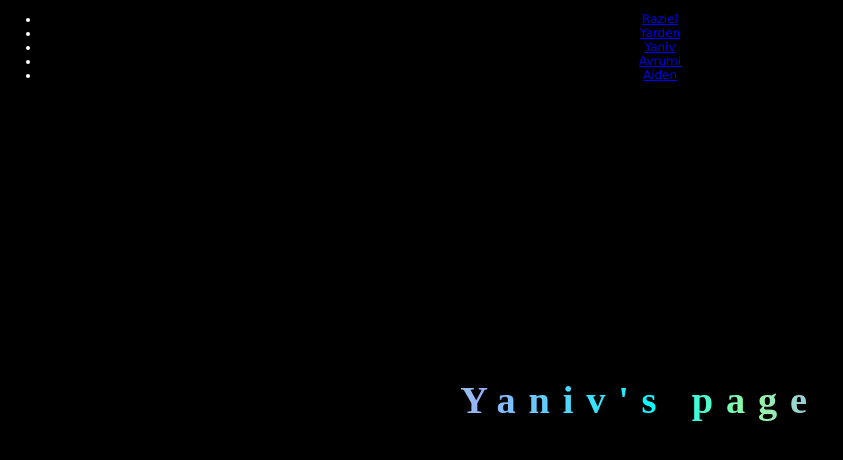
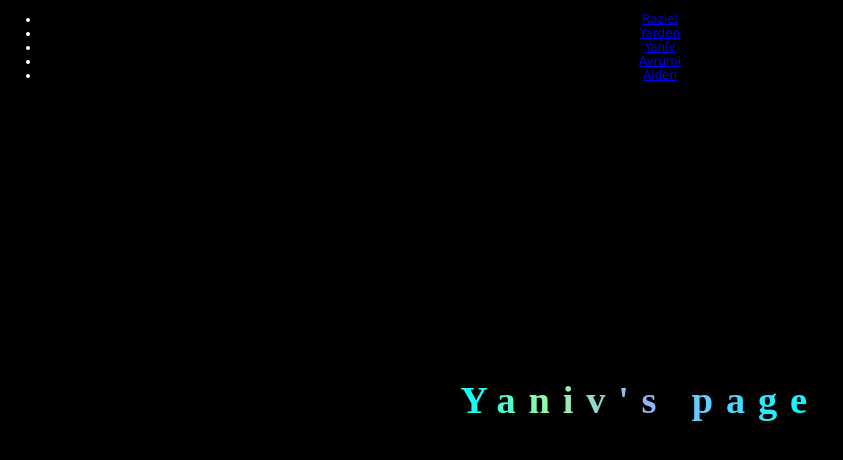
Before and after one commit to tomerp20/friday, a React (Create React App) app: page /yaniv in a window 1280 px wide. Shown: the top 460 px of the page, without its empty margins (0-843 px from the left). Built offline with nearby package versions, Linux system fonts and the light colour scheme.

Commit message:
yaniv text animation fix

```diff
--- a/src/App.css
+++ b/src/App.css
@@ -95,29 +95,13 @@
   letter-spacing: 1vw;
   max-width: 700px;
   text-align: center;
-  background: rgba(255, 253, 160, 1);
   background: -webkit-linear-gradient( left, #00ffff 0%, #97fba0 25%, #97b1fb 50%, #00ffff 100%) repeat;
   -webkit-background-clip: text;
   -ms-background-clip: text;
   -moz-background-clip: text;
-  background-clip: text;
   -webkit-text-fill-color: transparent;
   -ms-text-fill-color: transparent;
   -moz-text-fill-color: transparent;
-  text-fill-color: transparent;
-  -webkit-animation-name: masked-animation;
-  -webkit-animation-duration: 50s;
-  -webkit-animation-iteration-count: infinite;
-  -webkit-animation-timing-function: linear;
-}
-
-@-webkit-keyframes masked-animation {
-  0% {
-    background-position: 0 0;
-  }
-  100% {
-    background-position: -8000px -3000px;
-  }
 }
 
 
```
